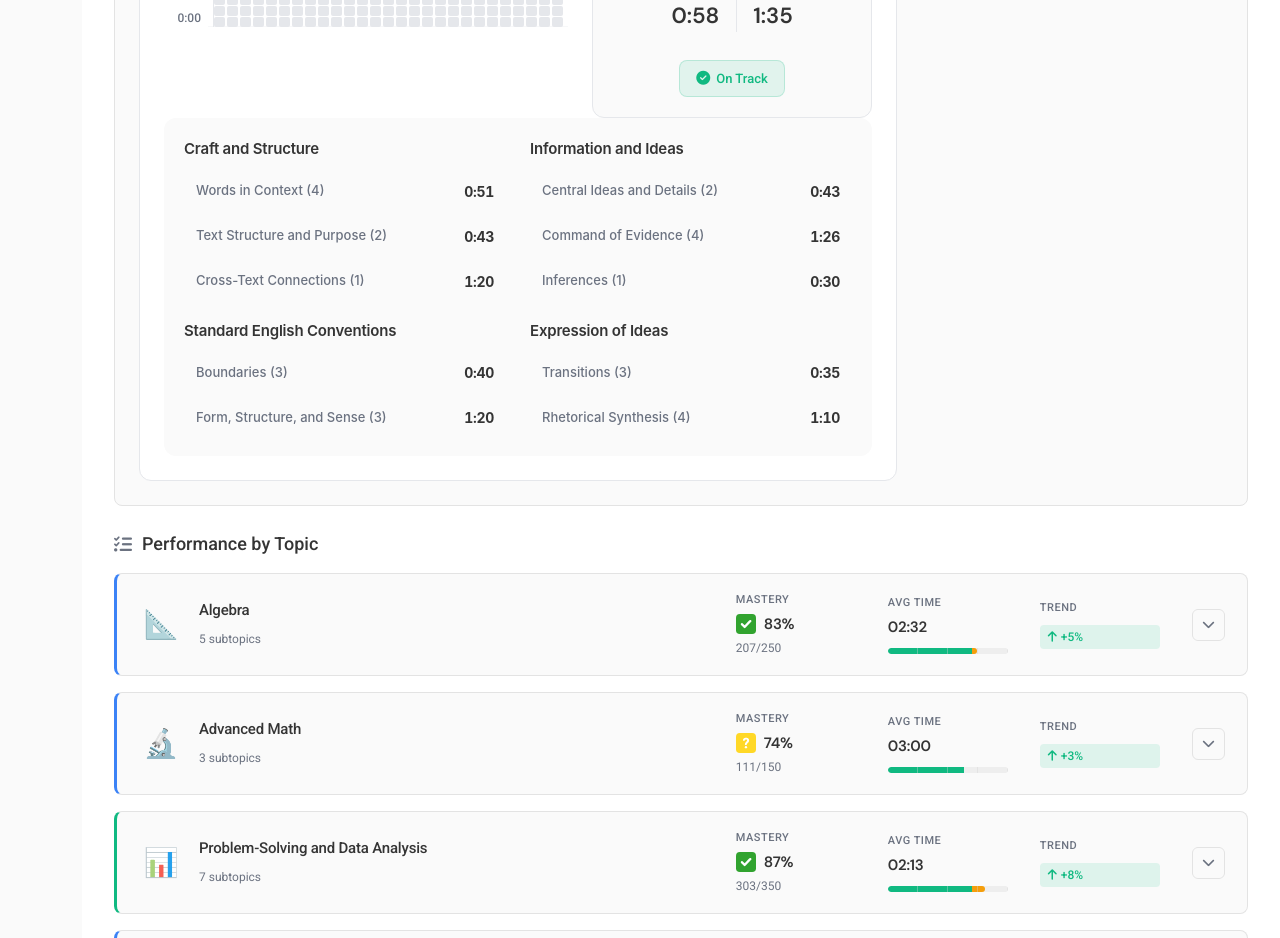
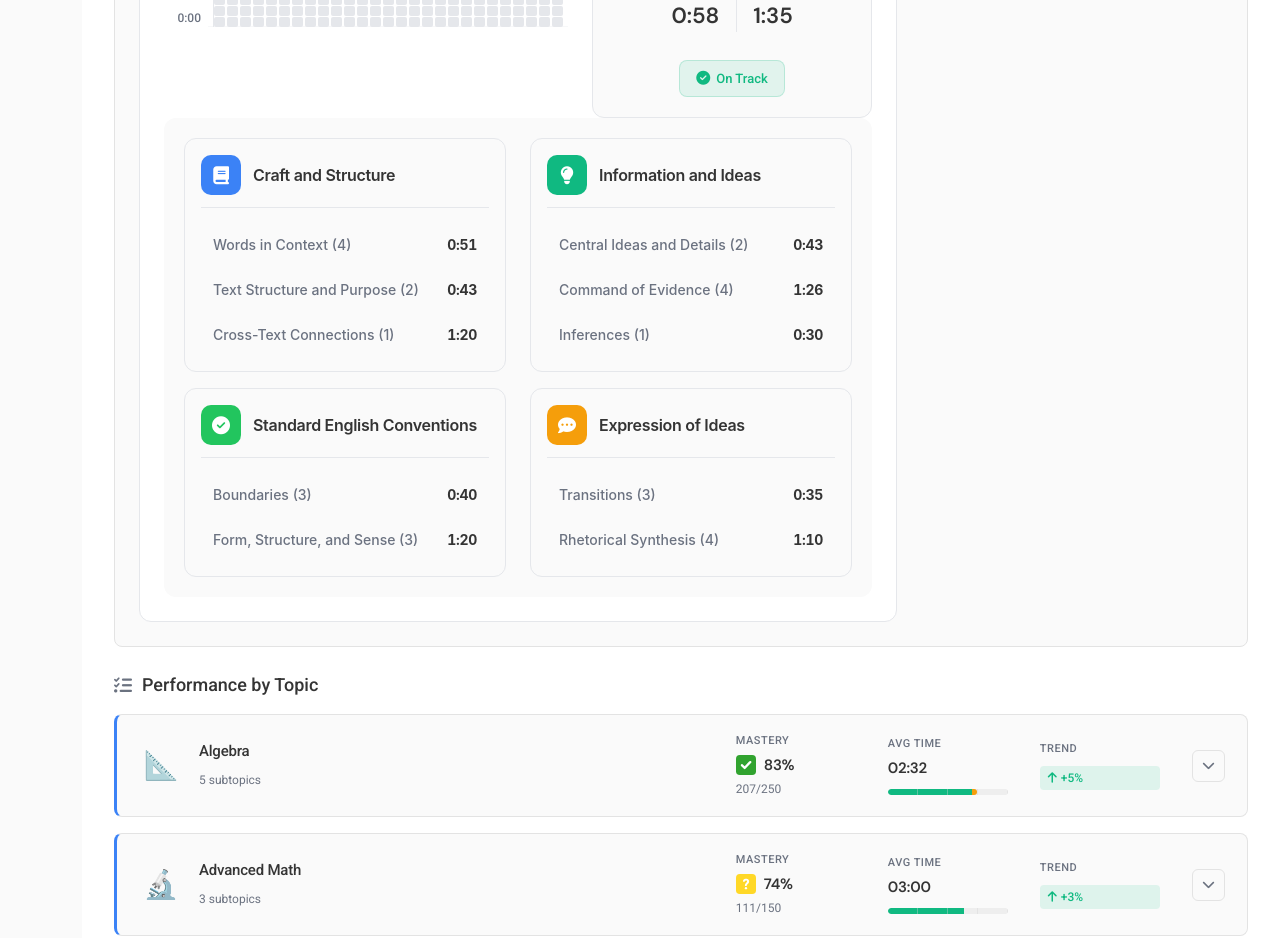
Before and after one commit to Orujhimaru/max_odyssey, a React (Vite) app: page /lab in a window 1280 px wide. Shown: the part 1420-2358 px from the top of the page. Built offline with nearby package versions, Linux system fonts and the light colour scheme; a web font is replaced by a local one.

Commit message:
new redesign for subjects

```diff
--- a/src/components/QuestionTimingTracker/QuestionTimingTracker.css
+++ b/src/components/QuestionTimingTracker/QuestionTimingTracker.css
@@ -208,44 +208,88 @@
 .subtopic-column {
   display: flex;
   flex-direction: column;
-  gap: 20px;
+  gap: 16px;
 }
 
 .subtopic-category {
   display: flex;
   flex-direction: column;
-  gap: 8px;
+  gap: 0px;
+  background: var(--bg-secondary);
+  border: 1px solid var(--border-color);
+  border-radius: 12px;
+  padding: 16px;
+  transition: all 0.2s ease;
+}
+
+.subtopic-category:hover {
+  border-color: rgba(59, 130, 246, 0.3);
+  box-shadow: 0 2px 8px rgba(0, 0, 0, 0.05);
+}
+
+/* Category header with colored icon badge */
+.subtopic-category-header {
+  display: flex;
+  align-items: center;
+  gap: 12px;
+  margin-bottom: 16px;
+  padding-bottom: 12px;
+  border-bottom: 1px solid var(--border-color);
+}
+
+.category-icon {
+  width: 40px;
+  height: 40px;
+  border-radius: 10px;
+  display: flex;
+  align-items: center;
+  justify-content: center;
+  flex-shrink: 0;
+  color: white;
+}
+
+.category-icon i {
+  font-size: 18px;
 }
 
 .subtopic-category-title {
   font-family: 'Inter', -apple-system, BlinkMacSystemFont, sans-serif;
-  font-size: 15px;
+  font-size: 16px;
   font-weight: 600;
   color: var(--text-primary);
-  margin-bottom: 4px;
-  letter-spacing: -0.2px;
+  margin: 0;
+  letter-spacing: -0.3px;
+}
+
+/* Subtopic items list container */
+.subtopic-items-list {
+  display: flex;
+  flex-direction: column;
+  gap: 4px;
 }
 
 .subtopic-item {
   display: flex;
   justify-content: space-between;
   align-items: center;
-  padding: 8px 12px;
-  border-radius: 6px;
+  padding: 10px 12px;
+  border-radius: 8px;
   cursor: pointer;
   transition: all 0.2s ease;
+  background: transparent;
 }
 
 .subtopic-item:hover,
 .subtopic-item.highlighted {
-  background: rgba(59, 130, 246, 0.1);
+  background: rgba(59, 130, 246, 0.08);
 }
 
 .subtopic-name {
   font-family: 'Inter', -apple-system, BlinkMacSystemFont, sans-serif;
-  font-size: 13px;
+  font-size: 14px;
   color: var(--text-secondary);
   font-weight: 500;
+  flex: 1;
 }
 
 .subtopic-time {
@@ -255,6 +299,9 @@
   color: var(--text-primary);
   letter-spacing: -0.3px;
   font-variant-numeric: tabular-nums;
+  flex-shrink: 0;
+  min-width: 50px;
+  text-align: right;
 }
 
 /* Legacy legend styles (keeping for math mode) */
--- a/src/components/QuestionTimingTracker/QuestionTimingTracker.jsx
+++ b/src/components/QuestionTimingTracker/QuestionTimingTracker.jsx
@@ -460,27 +460,31 @@ const QuestionTimingTracker = ({
           })}
         </div>
       ) : (
-        // Verbal Mode - new two-column subtopic grid
+        // Verbal Mode - redesigned two-column subtopic grid with colored categories
         <div className="subtopic-grid">
           {/* Column 1: Craft and Structure + Standard English Conventions */}
           <div className="subtopic-column">
             {[
-              VERBAL_SUBTOPIC_DATA[0], // Craft and Structure
-              VERBAL_SUBTOPIC_DATA[2], // Standard English Conventions
-            ].map((mainTopic, idx) => (
+              { data: VERBAL_SUBTOPIC_DATA[0], icon: "fa-book", color: "#3b82f6" }, // Craft and Structure (blue)
+              { data: VERBAL_SUBTOPIC_DATA[2], icon: "fa-check-circle", color: "#22c55e" }, // Standard English Conventions (green)
+            ].map((item, idx) => (
               <div key={idx} className="subtopic-category">
-                <h4 className="subtopic-category-title">{mainTopic.name}</h4>
-                {mainTopic.subtopics.map((subtopic, sIdx) => {
+                <div className="subtopic-category-header">
+                  <div className="category-icon" style={{ backgroundColor: item.color }}>
+                    <i className={`fas ${item.icon}`}></i>
+                  </div>
+                  <h4 className="subtopic-category-title">{item.data.name}</h4>
+                </div>
+                <div className="subtopic-items-list">
+                  {item.data.subtopics.map((subtopic, sIdx) => {
                     const averageTime = subtopicAverages[subtopic.name] || 0;
                     const formattedTime = formatTime(Math.round(averageTime));
-                  const isSubtopicHighlighted =
-                    hoveredCategory === subtopic.name;
+                    const isSubtopicHighlighted = hoveredCategory === subtopic.name;
 
                     return (
                       <div
                         key={sIdx}
-                      className={`subtopic-item ${isSubtopicHighlighted ? "highlighted" : ""
-                        }`}
+                        className={`subtopic-item ${isSubtopicHighlighted ? "highlighted" : ""}`}
                         onMouseEnter={() => setHoveredSubtopic(subtopic.name)}
                         onMouseLeave={() => setHoveredSubtopic(null)}
                       >
@@ -492,28 +496,33 @@ const QuestionTimingTracker = ({
                     );
                   })}
                 </div>
+              </div>
             ))}
           </div>
 
           {/* Column 2: Information and Ideas + Expression of Ideas */}
           <div className="subtopic-column">
             {[
-              VERBAL_SUBTOPIC_DATA[1], // Information and Ideas
-              VERBAL_SUBTOPIC_DATA[3], // Expression of Ideas
-            ].map((mainTopic, idx) => (
+              { data: VERBAL_SUBTOPIC_DATA[1], icon: "fa-lightbulb", color: "#10b981" }, // Information and Ideas (teal)
+              { data: VERBAL_SUBTOPIC_DATA[3], icon: "fa-comment-dots", color: "#f59e0b" }, // Expression of Ideas (orange)
+            ].map((item, idx) => (
               <div key={idx} className="subtopic-category">
-                <h4 className="subtopic-category-title">{mainTopic.name}</h4>
-                {mainTopic.subtopics.map((subtopic, sIdx) => {
+                <div className="subtopic-category-header">
+                  <div className="category-icon" style={{ backgroundColor: item.color }}>
+                    <i className={`fas ${item.icon}`}></i>
+                  </div>
+                  <h4 className="subtopic-category-title">{item.data.name}</h4>
+                </div>
+                <div className="subtopic-items-list">
+                  {item.data.subtopics.map((subtopic, sIdx) => {
                     const averageTime = subtopicAverages[subtopic.name] || 0;
                     const formattedTime = formatTime(Math.round(averageTime));
-                  const isSubtopicHighlighted =
-                    hoveredCategory === subtopic.name;
+                    const isSubtopicHighlighted = hoveredCategory === subtopic.name;
 
                     return (
                       <div
                         key={sIdx}
-                      className={`subtopic-item ${isSubtopicHighlighted ? "highlighted" : ""
-                        }`}
+                        className={`subtopic-item ${isSubtopicHighlighted ? "highlighted" : ""}`}
                         onMouseEnter={() => setHoveredSubtopic(subtopic.name)}
                         onMouseLeave={() => setHoveredSubtopic(null)}
                       >
@@ -525,6 +534,7 @@ const QuestionTimingTracker = ({
                     );
                   })}
                 </div>
+              </div>
             ))}
           </div>
         </div>
```
Lines whose indentation alone changed are shown as unchanged.
